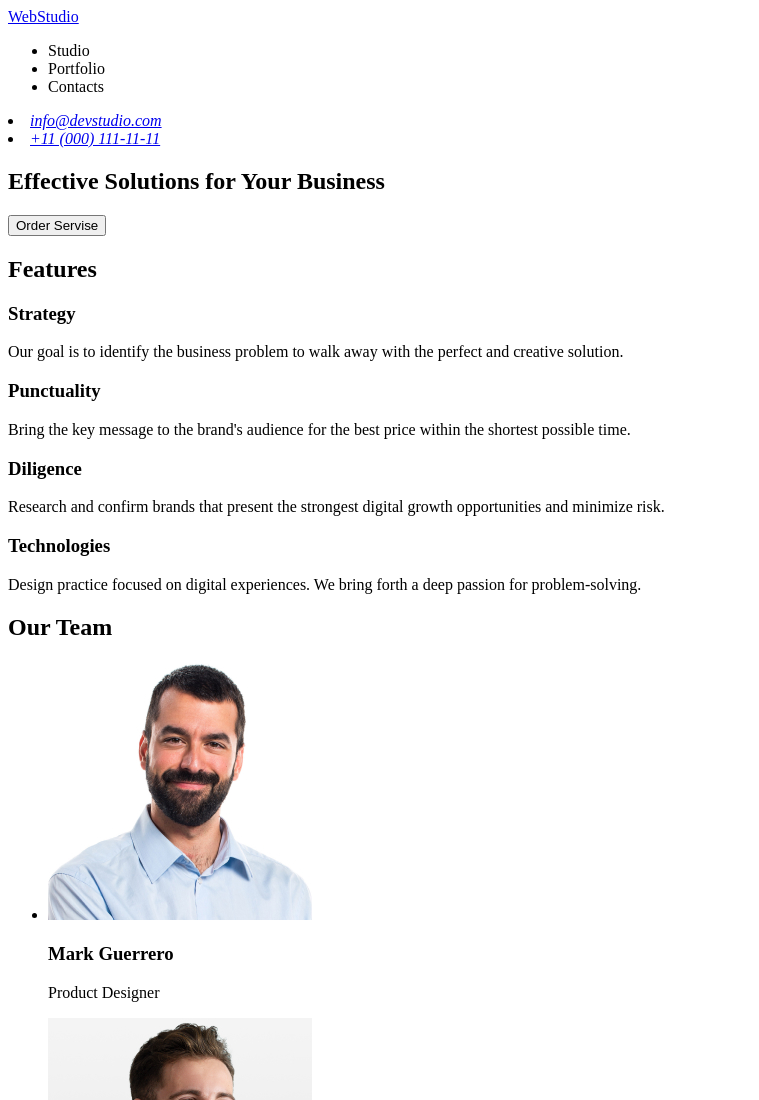
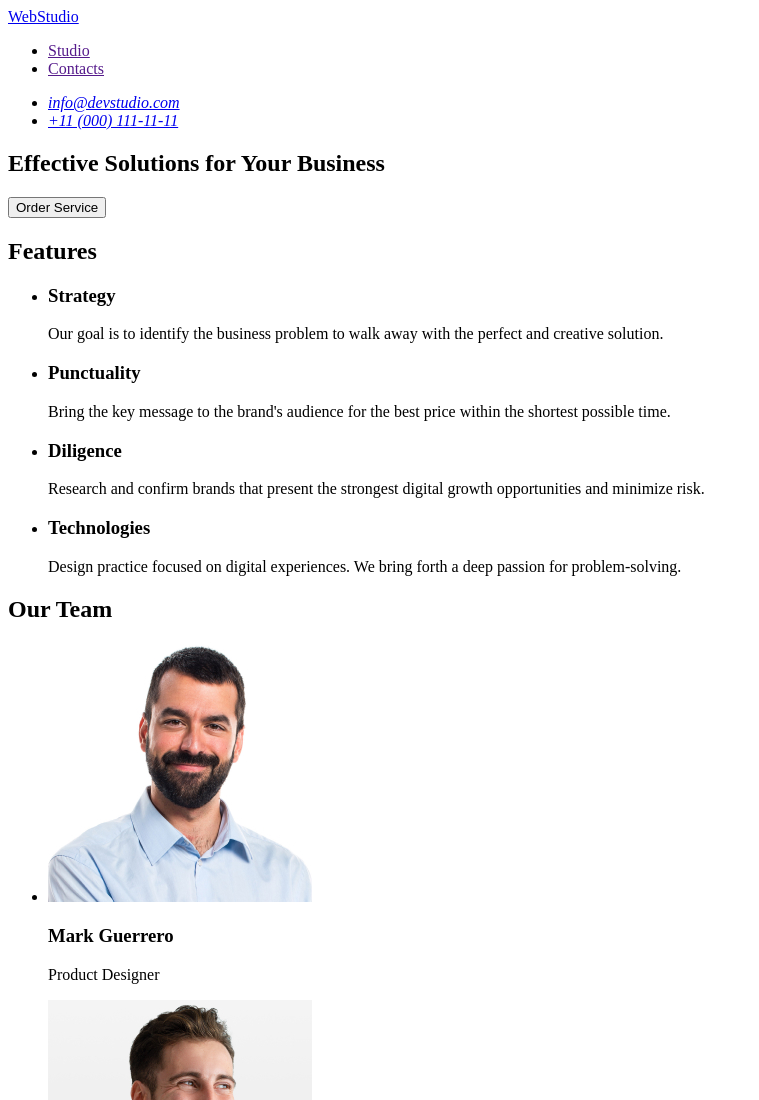
Before and after one commit to allure13/goit-markup-hw-01, a plain HTML site: page index.html in a window 1280 px wide. Shown: the top 1100 px of the page, without its empty margins (0-759 px from the left). Drawn offline with Linux system fonts and the light colour scheme.

Commit message:
Update [2]

```diff
--- a/index.html
+++ b/index.html
@@ -10,47 +10,57 @@
       <nav>
         <a href="./index.html">WebStudio</a>
         <ul>
-          <li><a href="Studio"></a>Studio</li>
-          <li><a href="Portfolio"></a>Portfolio</li>
-          <li><a href="Contacts"></a>Contacts</li>
+          <li><a href="">Studio</a></li>
+          <li><a href=">Portfolio</a></li>
+          <li><a href="">Contacts</a></li>
         </ul>
       </nav>
       <address>
-        <li><a href="mailto:info@devstudio.com">info@devstudio.com</a></li>
-        <li><a href="tel:+110001111111">+11 (000) 111-11-11</a></li>
+        <ul>
+          <li><a href="mailto:info@devstudio.com">info@devstudio.com</a></li>
+          <li><a href="tel:+110001111111">+11 (000) 111-11-11</a></li>
+        </ul>
       </address>
     </header>
+
     <main>
       <section>
         <h1>Effective Solutions for Your Business</h1>
-        <button type="button">Order Servise</button>
+        <button type="button">Order Service</button>
       </section>
 
       <section>
         <h2>Features</h2>
-
-        <h3>Strategy</h3>
+<ul>
+        <li>
+          <h3>Strategy</h3>
         <p>
           Our goal is to identify the business problem to walk away with the
           perfect and creative solution.
         </p>
-
+      </li>
+<li>
         <h3>Punctuality</h3>
         <p>
           Bring the key message to the brand's audience for the best price
           within the shortest possible time.
         </p>
-
+      </li>
+      <li>
         <h3>Diligence</h3>
         <p>
           Research and confirm brands that present the strongest digital growth
           opportunities and minimize risk.
         </p>
+      </li>
+      <li>
         <h3>Technologies</h3>
         <p>
           Design practice focused on digital experiences. We bring forth a deep
           passion for problem-solving.
         </p>
+      </li>
+      </ul>
       </section>
 
       <section>
```
